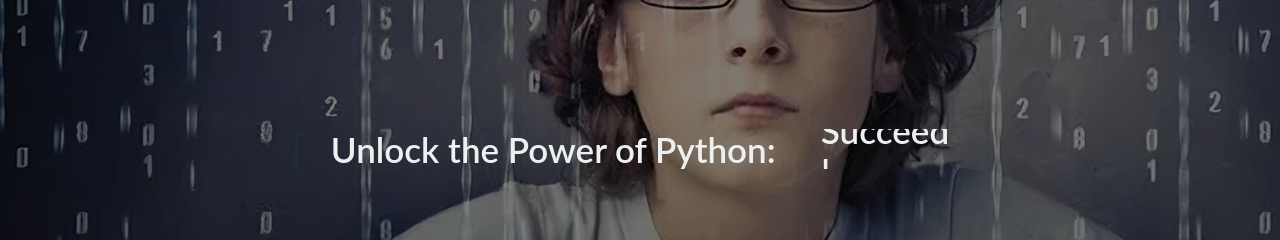
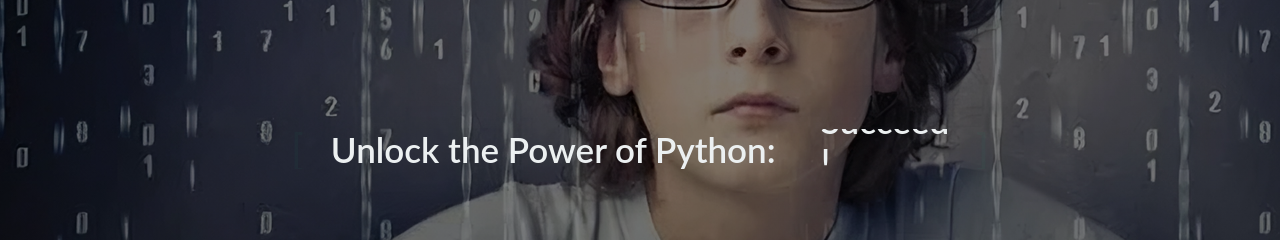
Before and after one commit to eglenn-dev/cse310-team-project, a Next.js app: page / in a window 1280 px wide. Shown: the part 311-551 px from the top of the page. Built offline with nearby package versions, Linux system fonts and the light colour scheme.

Commit message:
Fixed welcome message error

```diff
--- a/app/page.tsx
+++ b/app/page.tsx
@@ -24,7 +24,7 @@ export default function Home() {
                             Code !
                         </li>
                         <li className={styles.content__container__list__item}>
-                            cat      Succeed !
+                            Succeed !
                         </li>
                     </ul>
                 </div>
```
